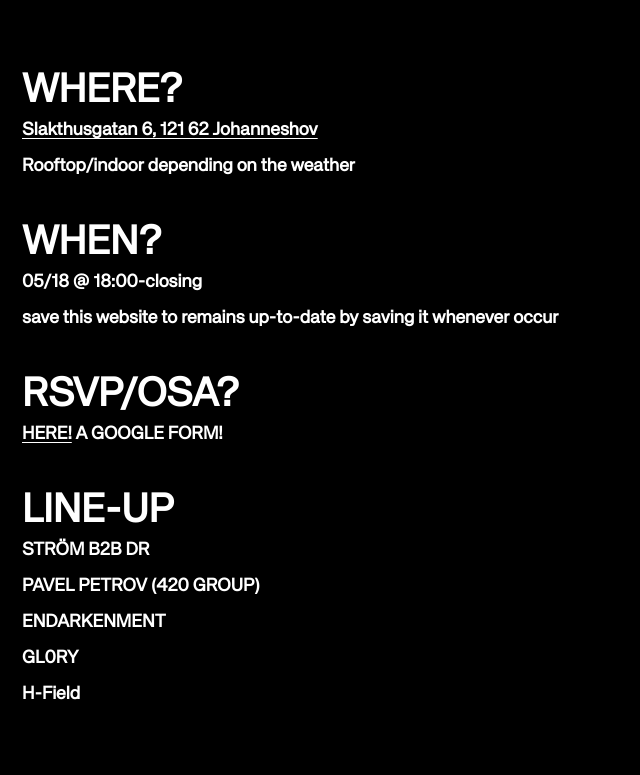
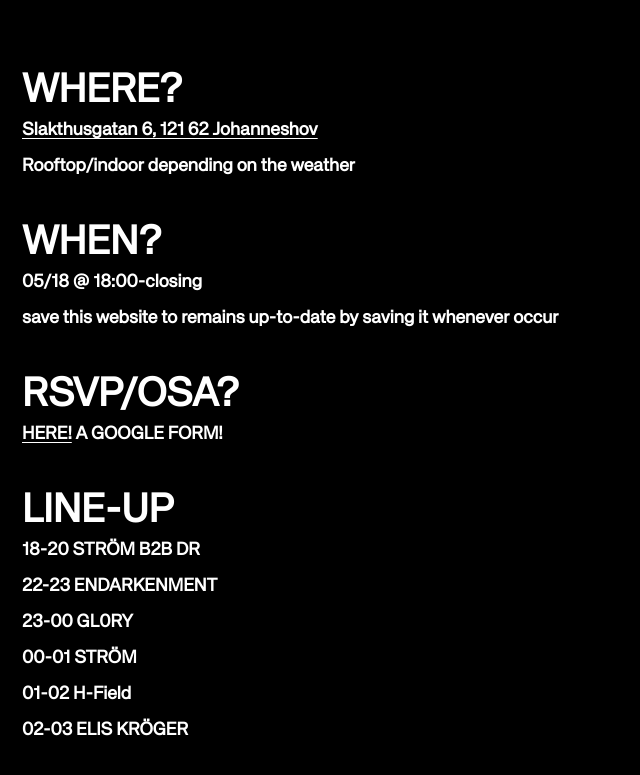
Before and after one commit to BillieLurk/dr.order, a React (Create React App) app: page / in a window 1280 px wide. Shown: the part 914-1689 px from the top of the page, without its empty margins (0-640 px from the left). Before the commit the page ends 1665 px from the top, so only its background shows below. Built offline with nearby package versions, Linux system fonts and the light colour scheme.

Commit message:
lineupdate

```diff
--- a/src/components/Details.jsx
+++ b/src/components/Details.jsx
@@ -93,11 +93,12 @@ const Details = () => {
 
       <ItemContainer>
         <Title>LINE-UP</Title>
-        <Content>STRÖM B2B DR</Content>
-        <Content>PAVEL PETROV (420 GROUP)</Content>
-        <Content>ENDARKENMENT</Content>
-        <Content>GL0RY</Content>
-        <Content>H-Field</Content>
+        <Content>18-20 STRÖM B2B DR</Content>
+        <Content>22-23 ENDARKENMENT</Content>
+        <Content>23-00 GL0RY</Content>
+        <Content>00-01 STRÖM</Content>
+        <Content>01-02 H-Field</Content>
+        <Content>02-03 ELIS KRÖGER</Content>
       </ItemContainer>
     </Wrapper>
   );
```
